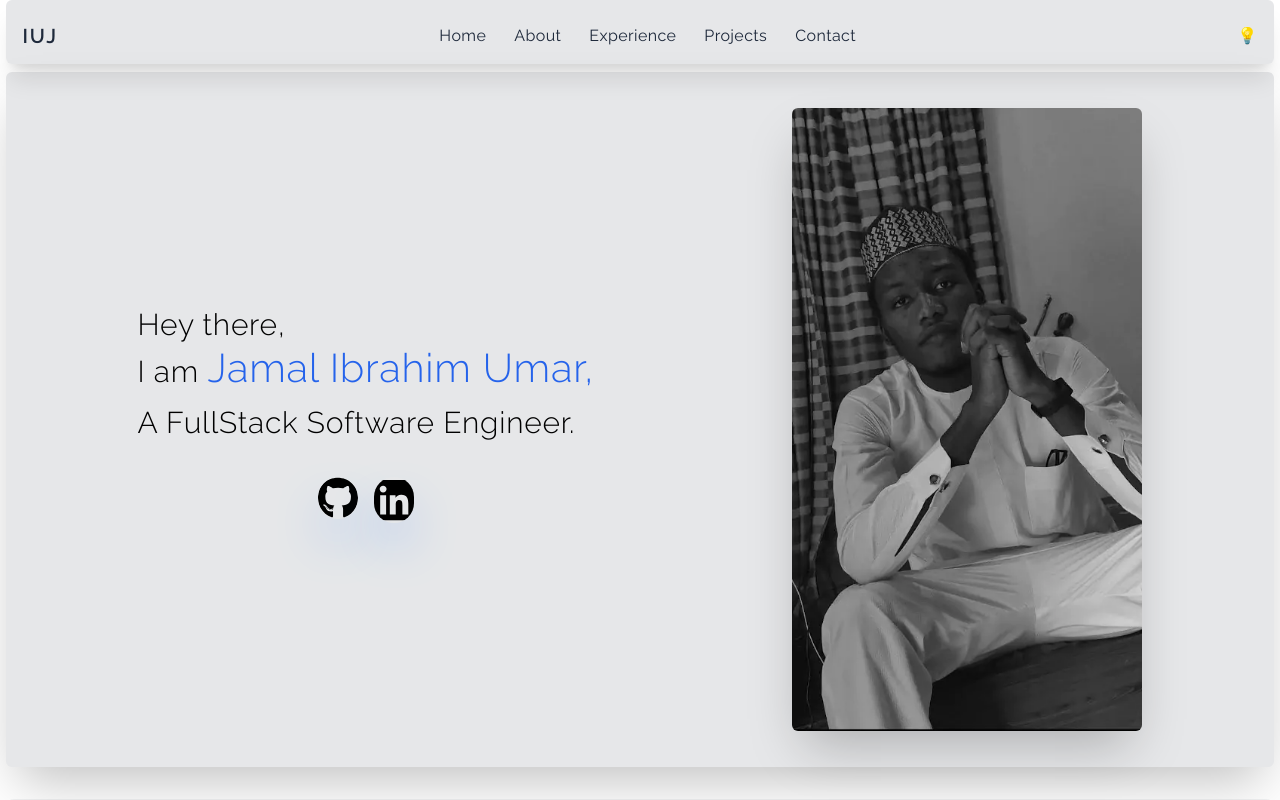
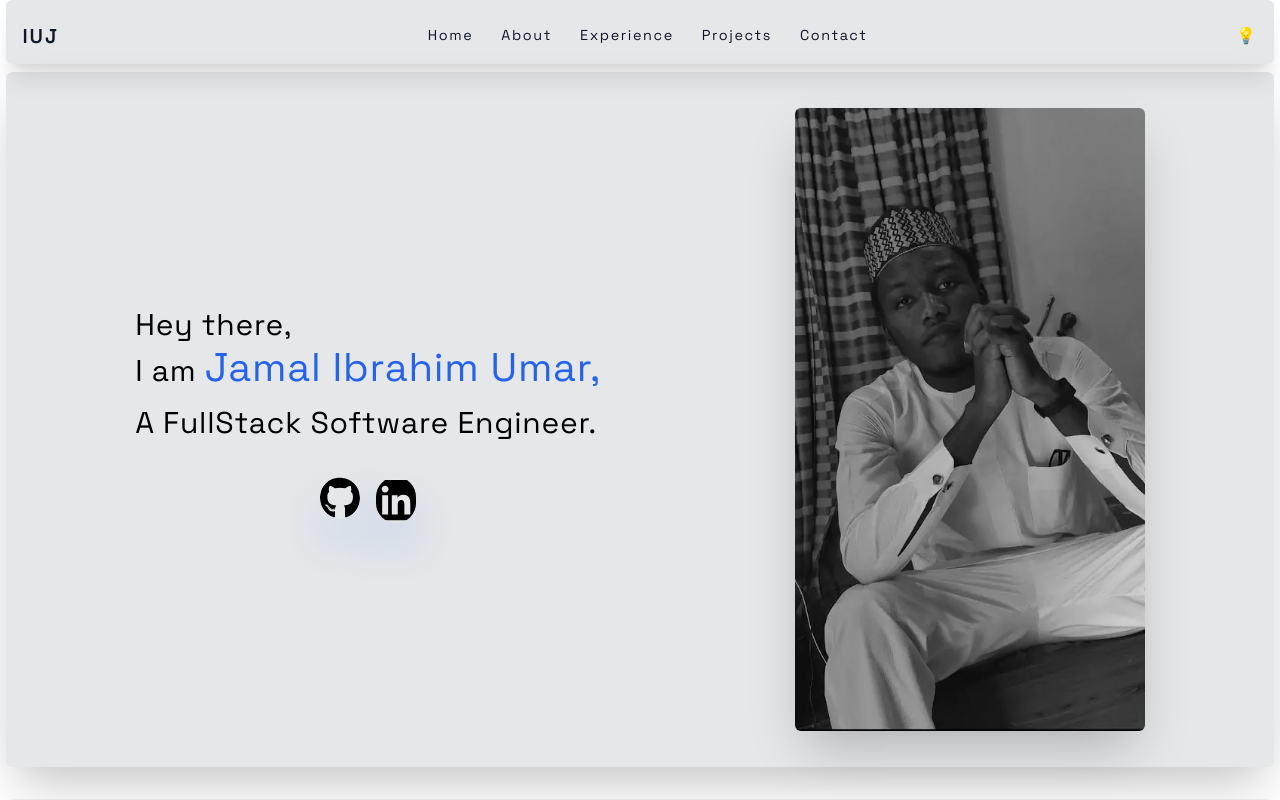
Before and after one commit to captjay98/portfolio, a Next.js app: page / in a window 1280 px wide. Shown: the top 800 px of the page. Built offline with nearby package versions, Linux system fonts and the light colour scheme.

Commit message:
Visual changes

```diff
--- a/app/layout.js
+++ b/app/layout.js
@@ -1,9 +1,9 @@
 import { Analytics } from "@vercel/analytics/react";
 import { SpeedInsights } from "@vercel/speed-insights/next";
 import "@styles/globals.css";
-import { Raleway } from "next/font/google";
-const raleway = Raleway({
-  weights: ["400", "500", "600", "700"],
+import { Space_Grotesk } from "next/font/google";
+const inter = Space_Grotesk({
+  weight: ["400", "500", "600", "700"],
   subsets: ["latin"],
 });
 
@@ -17,7 +17,7 @@ const RootLayout = ({ children }) => {
     <html lang="en">
       <body className="bg-white dark:bg-black text-slate-200">
         <div className="main"></div>
-        <main className={raleway.className}>
+        <main className={inter.className}>
           {children} <Analytics /> <SpeedInsights />
         </main>
       </body>
--- a/components/navbar.jsx
+++ b/components/navbar.jsx
@@ -8,7 +8,8 @@ const NavBar = () => {
   useEffect(() => {
     if (
       localStorage.theme === "dark" ||
-      (!("theme" in localStorage) && window.matchMedia("(prefers-color-scheme: dark)").matches)
+      (!("theme" in localStorage) &&
+        window.matchMedia("(prefers-color-scheme: dark)").matches)
     ) {
       document.documentElement.classList.add("dark");
     } else {
@@ -19,84 +20,68 @@ const NavBar = () => {
   return (
     <>
       <nav
-        className="pt-2 mb-2 px-4 bg-background  top-0 tracking-wide w-[99%] lg:h-16 m-auto shadow-xl rounded-md flex sticky justify-between items-center align-middle
-                 bg-gray-900/10
-        text-slate-800 dark:text-slate-300  dark:bg-slate-700/30 "
+        className="pt-2 mb-2 px-4 bg-background  top-0 tracking-widest w-[99%] lg:h-16 m-auto shadow-xl rounded-md flex sticky justify-between items-center align-middle bg-gray-900/10
+        font-normal text-slate-900 dark:text-slate-300  dark:bg-slate-700/30 "
       >
-        <div className="logo justify-center">
-          <h3 className=" text-[20px] font-semibold tracking-widest ">IUJ</h3>
+        <div className="justify-center logo">
+          <h3 className="font-semibold tracking-widest text-[20px]">IUJ</h3>
         </div>
         <div className="md:hidden max-sm:ml-4">
           <Toggle />
         </div>
-        <div className="md:flex hidden navbaritems   ">
-          <ul className="flex space-x-3 ">
-            <li
-              className="px-2 underline-offset-4 hover:text-blue-600  hover:underline hover:decoration-slate-800 hover:decoration-2
-               dark:hover:underline dark:hover:decoration-slate-400  dark:hover:text-slate-400 rounded-md"
-            >
+        <div className="hidden md:flex navbaritems">
+          <ul className="flex space-x-3 text-[0.9rem]">
+            <li className="px-2 rounded-md hover:text-blue-600 hover:underline underline-offset-4 dark:hover:underline dark:hover:decoration-slate-400 dark:hover:text-slate-400 hover:decoration-slate-800 hover:decoration-2">
               <Link href="#home">Home</Link>
             </li>
-            <li
-              className="px-2 underline-offset-4  hover:text-blue-600  hover:underline hover:decoration-slate-800 hover:decoration-2
-               dark:hover:underline dark:hover:decoration-slate-400  dark:hover:text-slate-400 rounded-md"
-            >
+            <li className="px-2 rounded-md hover:text-blue-600 hover:underline underline-offset-4 dark:hover:underline dark:hover:decoration-slate-400 dark:hover:text-slate-400 hover:decoration-slate-800 hover:decoration-2">
               <Link href="#about">About</Link>
             </li>
-            <li
-              className="px-2  underline-offset-4  hover:text-blue-600  hover:underline hover:decoration-slate-800 hover:decoration-2
-               dark:hover:underline dark:hover:decoration-slate-400  dark:hover:text-slate-400 rounded-md"
-            >
+            <li className="px-2 rounded-md hover:text-blue-600 hover:underline underline-offset-4 dark:hover:underline dark:hover:decoration-slate-400 dark:hover:text-slate-400 hover:decoration-slate-800 hover:decoration-2">
               <Link href="#experience">Experience</Link>
             </li>
-            <li
-              className="px-2 underline-offset-4  hover:text-blue-600  hover:underline hover:decoration-slate-800 hover:decoration-2
-               dark:hover:underline dark:hover:decoration-slate-400  dark:hover:text-slate-400 rounded-md"
-            >
+            <li className="px-2 rounded-md hover:text-blue-600 hover:underline underline-offset-4 dark:hover:underline dark:hover:decoration-slate-400 dark:hover:text-slate-400 hover:decoration-slate-800 hover:decoration-2">
               <Link href="#projects">Projects</Link>
             </li>
-            <li
-              className="px-2 underline-offset-4  hover:text-blue-600  hover:underline hover:decoration-slate-800 hover:decoration-2
-               dark:hover:underline dark:hover:decoration-slate-400  dark:hover:text-slate-400  rounded-md"
-            >
+            <li className="px-2 rounded-md hover:text-blue-600 hover:underline underline-offset-4 dark:hover:underline dark:hover:decoration-slate-400 dark:hover:text-slate-400 hover:decoration-slate-800 hover:decoration-2">
               <Link href="#contact">Contact</Link>
             </li>
           </ul>
         </div>
-        <div className="md:hidden flex h-16 text-[13px]">
+        <div className="flex h-16 md:hidden text-[13px]">
           <Image
             src="/hamburger.png"
-            className="py-5 px-5 animate-pulse repeat-1 w-auto h-auto"
+            className="py-5 px-5 w-auto h-auto animate-pulse repeat-1"
             width={60}
             height={40}
             alt="hamburger"
             onClick={() => toggleDrop((prev) => !prev)}
           />
           {drop && (
-            <ul className=" h-52 animate-bounce repeat-1 bg-gray-100 dark:bg-slate-900/80 dark:text-slate-200 shadow-xl pl-1 pr-6 py-2 rounded-md  absolute right-1 top-20">
-              <li className="px-2 py-2 hover:bg-sky-500 rounded-md">
+            <ul className="absolute right-1 top-20 py-2 pr-6 pl-1 h-52 bg-gray-100 rounded-md shadow-xl animate-bounce repeat-1 dark:bg-slate-900/80 dark:text-slate-200">
+              <li className="py-2 px-2 rounded-md hover:bg-sky-500">
                 <Link href="#home">Home</Link>
               </li>
-              <li className="px-2 py-2 hover:bg-sky-500 rounded-md">
+              <li className="py-2 px-2 rounded-md hover:bg-sky-500">
                 <Link href="#about">About</Link>
               </li>
-              <li className="px-2 py-2 hover:bg-sky-500 rounded-md">
+              <li className="py-2 px-2 rounded-md hover:bg-sky-500">
                 <Link href="#experience">Experience </Link>
               </li>
 
-              <li className="px-2 py-2 hover:bg-sky-500 rounded-md">
+              <li className="py-2 px-2 rounded-md hover:bg-sky-500">
                 <Link href="#projects">Projects</Link>
               </li>
-              <li className="px-2 py-2 hover:bg-sky-500 rounded-md">
+              <li className="py-2 px-2 rounded-md hover:bg-sky-500">
                 <Link href="#contact">Contact</Link>
               </li>
-              {/* <li className="px-2 py-2 hover:bg-sky-500 rounded-md"> */}
+              {/* <li className="py-2 px-2 rounded-md hover:bg-sky-500"> */}
               {/*   <Toggle /> */}
               {/*   </li> */}
             </ul>
           )}
         </div>
-        <div className=" max-sm:hidden">
+        <div className="max-sm:hidden">
           <Toggle />
         </div>
       </nav>
```
